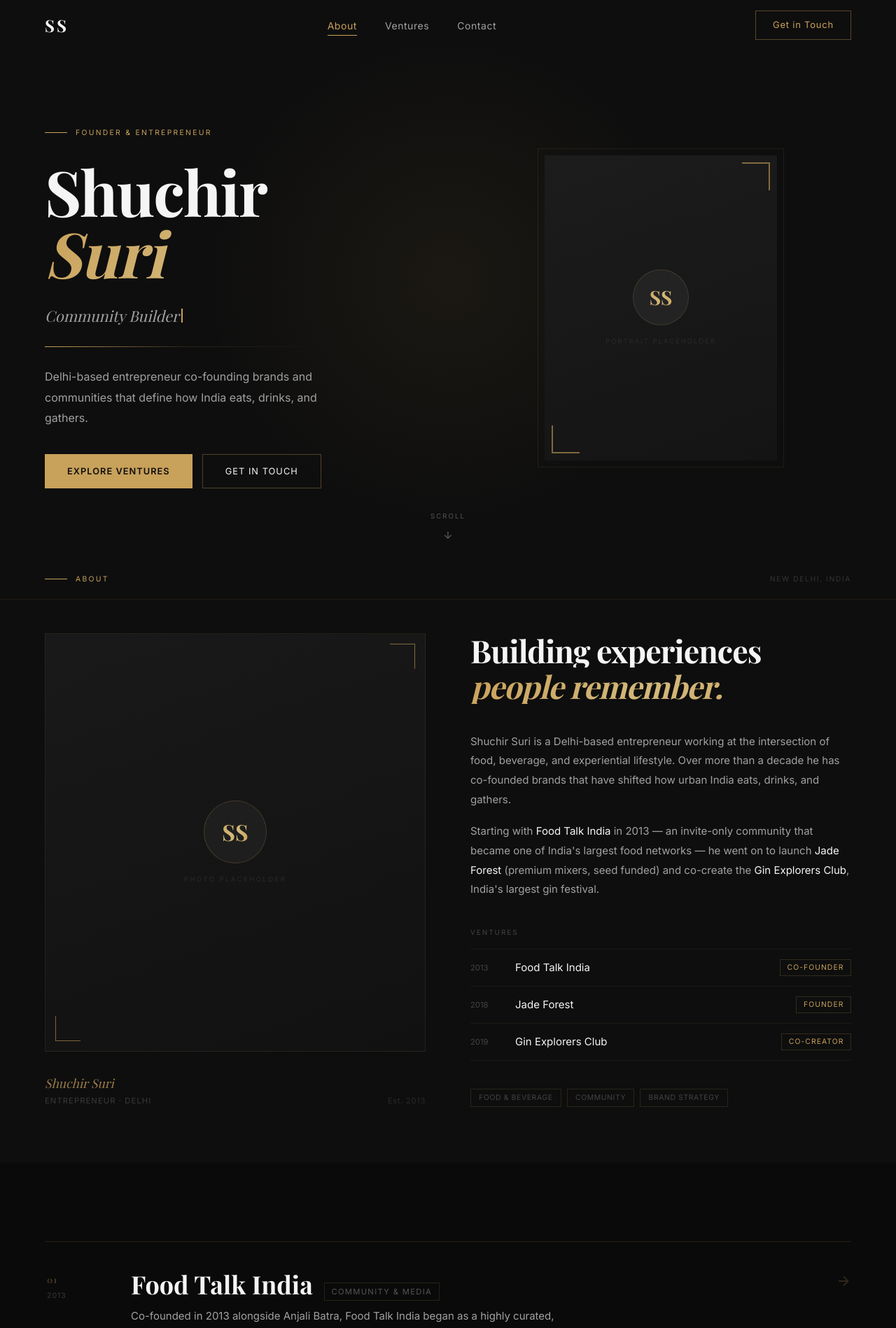
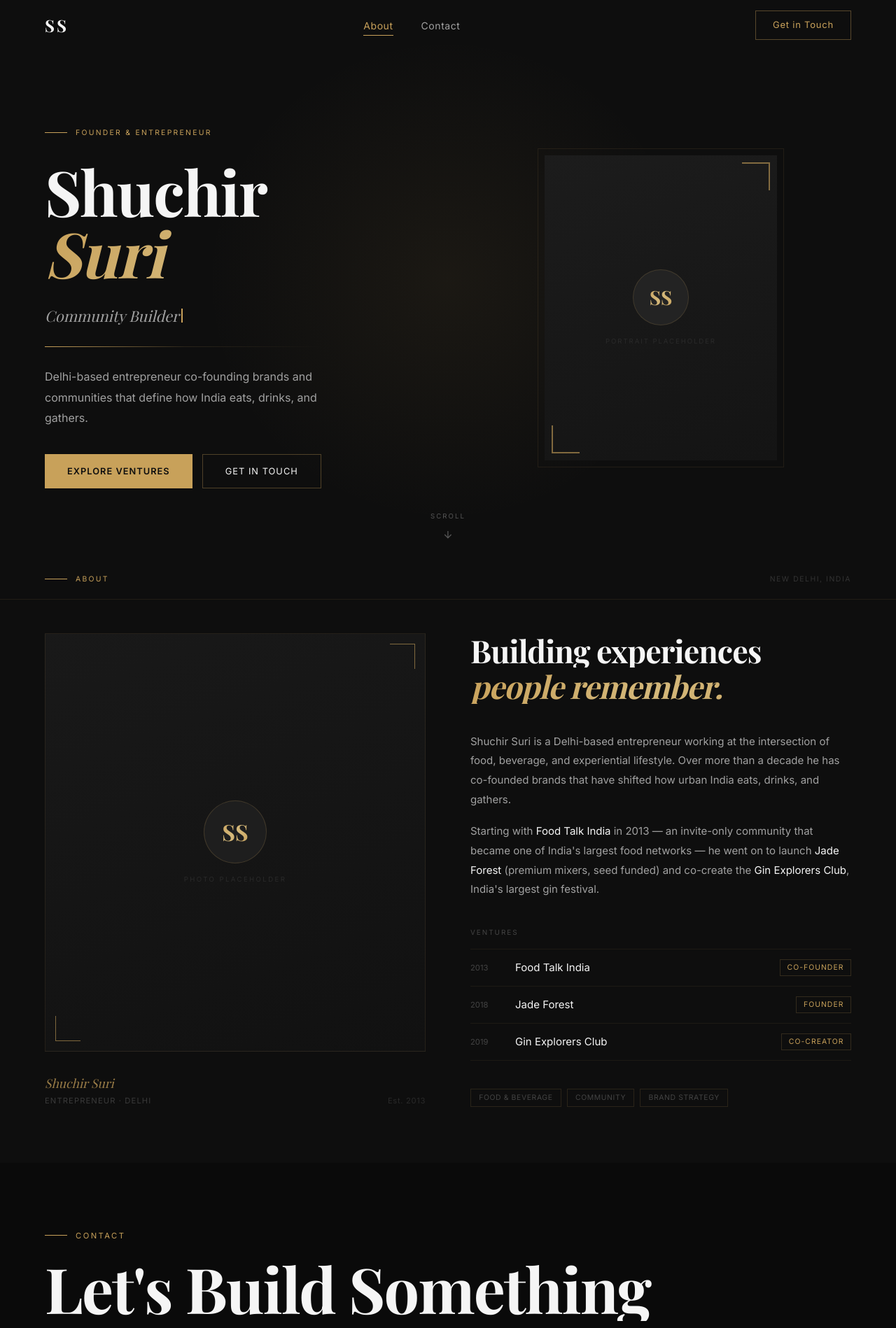
Before and after one commit to deepak640/suchir-website, a Next.js app: page / in a window 1280 px wide. Shown: the top 1898 px of the page at 70% size. Built offline with nearby package versions, Linux system fonts and the light colour scheme; a web font is replaced by a local one.

Commit message:
Remove Ventures section entirely
Removed Ventures from page, nav (now About / Contact only),
and active section hook.

Co-Authored-By: Claude Sonnet 4.6 <noreply@anthropic.com>

```diff
--- a/app/components/Navbar/index.tsx
+++ b/app/components/Navbar/index.tsx
@@ -10,7 +10,7 @@ import { navItems } from '@/lib/data';
 export default function Navbar() {
   const scrolled = useScrolled(60);
   const [mobileOpen, setMobileOpen] = useState(false);
-  const activeSection = useActiveSection(['about', 'ventures', 'contact']);
+  const activeSection = useActiveSection(['about', 'contact']);
 
   const handleNavClick = (href: string) => {
     setMobileOpen(false);
--- a/app/lib/data.ts
+++ b/app/lib/data.ts
@@ -2,7 +2,6 @@ import { Venture, TimelineItem, GalleryImage, ImpactStat, NavItem } from '@/type
 
 export const navItems: NavItem[] = [
   { label: 'About', href: '#about' },
-  { label: 'Ventures', href: '#ventures' },
   { label: 'Contact', href: '#contact' },
 ];
 
--- a/app/page.tsx
+++ b/app/page.tsx
@@ -1,7 +1,6 @@
 import Navbar from '@/components/Navbar';
 import Hero from '@/components/Hero';
 import About from '@/components/About';
-import Ventures from '@/components/Ventures';
 import Contact from '@/components/Contact';
 import Footer from '@/components/Footer';
 
@@ -11,7 +10,6 @@ export default function Home() {
       <Navbar />
       <Hero />
       <About />
-      <Ventures />
       <Contact />
       <Footer />
     </main>
```
